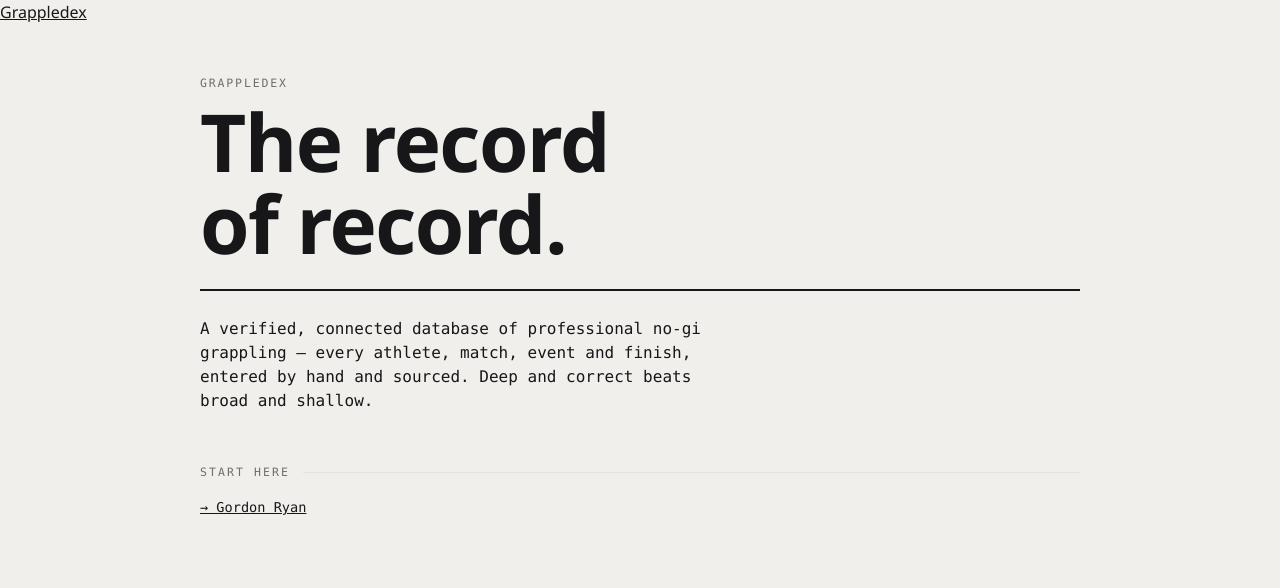
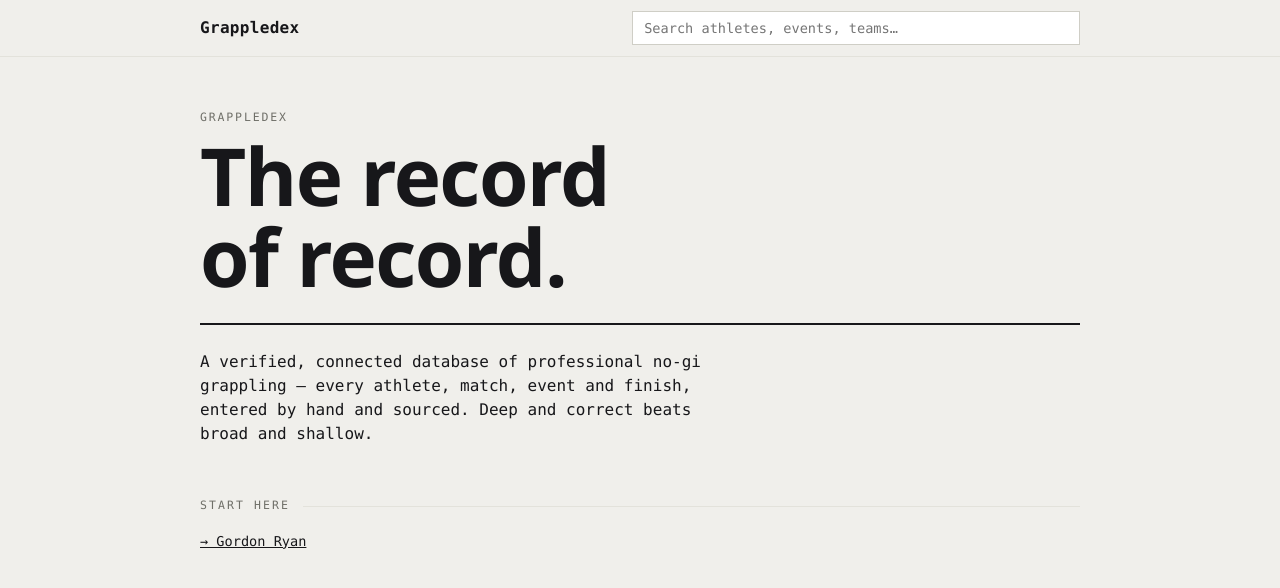
Before and after one commit to riddagit/grappledex, a Next.js app: page / in a window 1280 px wide. Shown: the top 588 px of the page. Built offline with nearby package versions, Linux system fonts and the light colour scheme.

Commit message:
feat: wire SearchBox into shared header + styles
Co-Authored-By: Claude Opus 4.8 <noreply@anthropic.com>

```diff
--- a/src/app/globals.css
+++ b/src/app/globals.css
@@ -251,6 +251,50 @@ td.event a:hover { color: var(--ink); }
   border: 0;
 }
 
+/* ---- shared public header + search ---- */
+.site-header {
+  position: sticky; top: 0; z-index: 20;
+  background: color-mix(in srgb, var(--bg) 92%, transparent);
+  backdrop-filter: blur(8px);
+  border-bottom: 1px solid var(--line);
+}
+.site-header-inner {
+  max-width: var(--wrap); margin: 0 auto;
+  padding: 0.7rem clamp(1.15rem, 4vw, 2.5rem);
+  display: flex; align-items: center; gap: 1.5rem;
+}
+.wordmark {
+  font-family: var(--font-data); font-weight: 600; letter-spacing: 0.02em;
+  text-decoration: none; color: var(--ink); white-space: nowrap;
+}
+.search-box { position: relative; flex: 1; max-width: 28rem; margin-left: auto; }
+.search-box input {
+  width: 100%; font-family: var(--font-data); font-size: 0.85rem;
+  padding: 0.5rem 0.7rem; color: var(--ink);
+  background: var(--surface); border: 1px solid var(--line-strong);
+}
+.search-box input:focus { outline: none; border-color: var(--accent); }
+.search-dropdown {
+  position: absolute; top: calc(100% + 0.35rem); left: 0; right: 0;
+  background: var(--surface); border: 1px solid var(--line-strong);
+  max-height: 70vh; overflow-y: auto; padding: 0.3rem; z-index: 30;
+}
+.sd-group { padding: 0.2rem 0; }
+.sd-label {
+  font-family: var(--font-data); font-size: 0.62rem; letter-spacing: 0.14em;
+  text-transform: uppercase; color: var(--muted); padding: 0.3rem 0.5rem 0.15rem;
+}
+.sd-row {
+  display: flex; flex-direction: column; gap: 0.1rem; width: 100%;
+  text-align: left; background: none; border: 0; cursor: pointer;
+  padding: 0.4rem 0.5rem; color: var(--ink);
+}
+.sd-row:hover, .sd-row:focus { background: color-mix(in srgb, var(--ink) 6%, transparent); outline: none; }
+.sd-title { font-family: var(--font-name); font-size: 0.9rem; }
+.sd-sub { font-family: var(--font-data); font-size: 0.7rem; color: var(--muted); }
+
 @media (max-width: 34rem) {
   .finish-row { grid-template-columns: 7rem 1fr 1.6rem; }
+  .site-header-inner { gap: 0.8rem; }
+  .wordmark { font-size: 0.85rem; }
 }
--- a/src/components/site-header.tsx
+++ b/src/components/site-header.tsx
@@ -1,9 +1,13 @@
 import Link from "next/link";
+import { SearchBox } from "@/components/search-box";
 
 export function SiteHeader() {
   return (
     <header className="site-header">
-      <Link href="/" className="wordmark">Grappledex</Link>
+      <div className="site-header-inner">
+        <Link href="/" className="wordmark">Grappledex</Link>
+        <SearchBox />
+      </div>
     </header>
   );
 }
```
